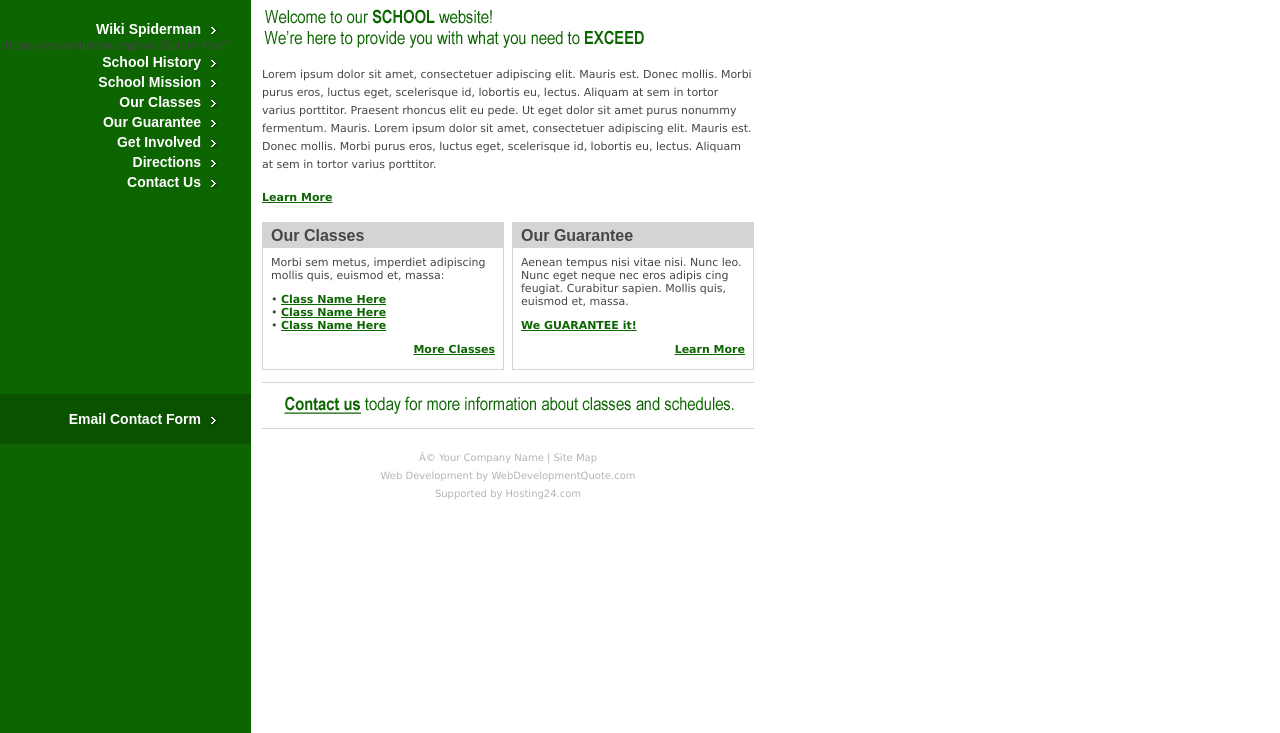
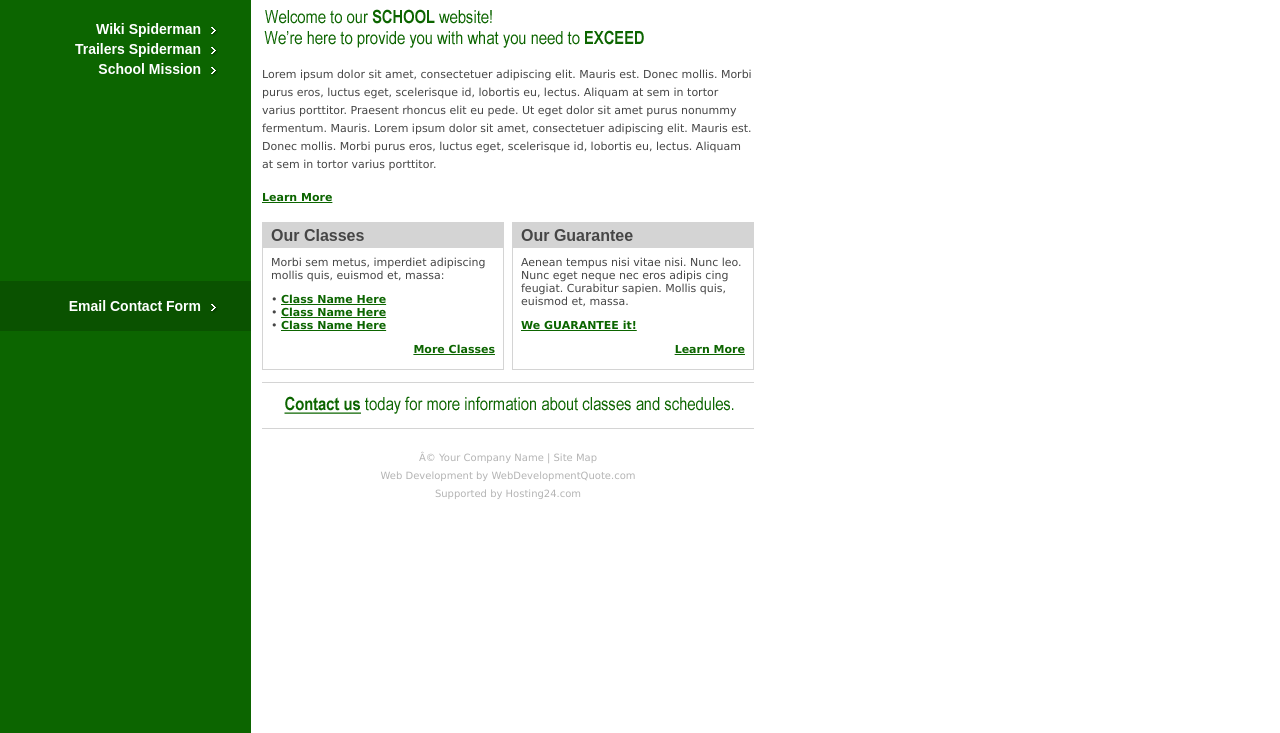
Before and after one commit to santiagoberra22/Spiderman-P-gina, a plain HTML site: page index.html in a window 1280 px wide. Shown: the part 154-887 px from the top of the page. Drawn offline with Linux system fonts and the light colour scheme.

Commit message:
Update index.html

```diff
--- a/index.html
+++ b/index.html
@@ -12,14 +12,9 @@
 <div id="leftMain"> <a href="index.html"><img src="images/logo.gif" alt="School Website" border="0" /></a>
 <div id="navbar">
 <ul>
-<li><a href="index.html">Wiki Spiderman</a></li>"https://es.wikipedia.org/wiki/Spider-Man"
-<li><a href="history.html">School History</a></li>
+<li><a href="index.html">Wiki Spiderman</a></li>
+<li><a href="history.html">Trailers Spiderman</a></li>
 <li><a href="mission.html">School Mission</a></li>
-<li><a href="classes.html">Our Classes</a></li>
-<li><a href="guarantee.html">Our Guarantee</a></li>
-<li><a href="getinvolved.html">Get Involved</a></li>
-<li><a href="directions.html">Directions</a></li>
-<li><a href="contact.html">Contact Us</a></li>
 </ul>
 </div>
 <div id="navbarAlt">
```
